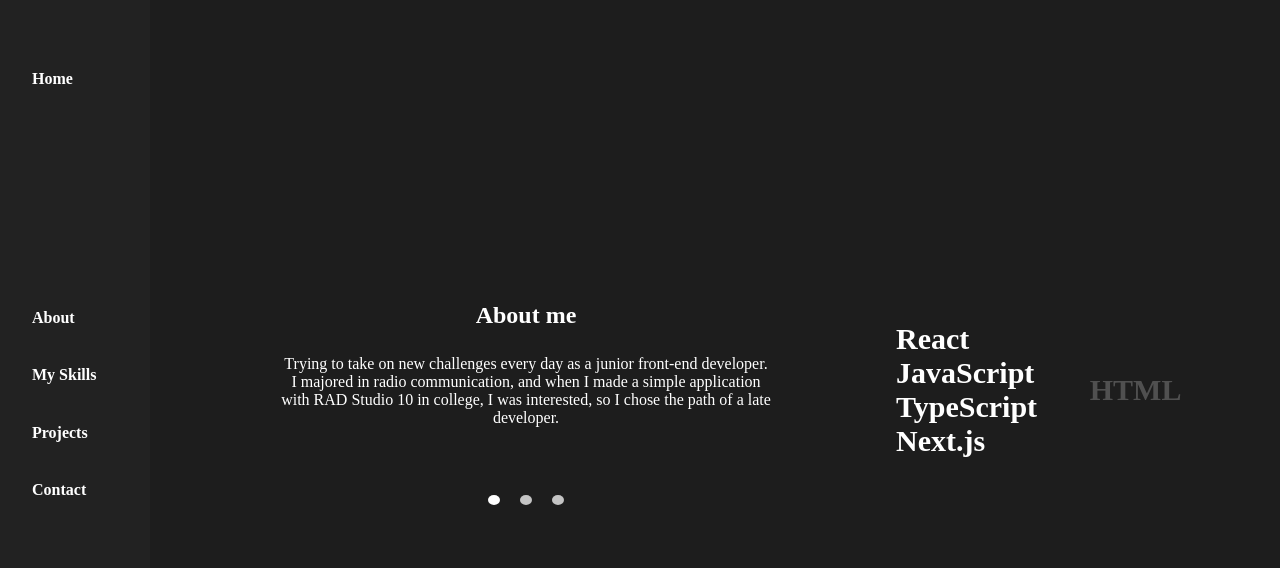
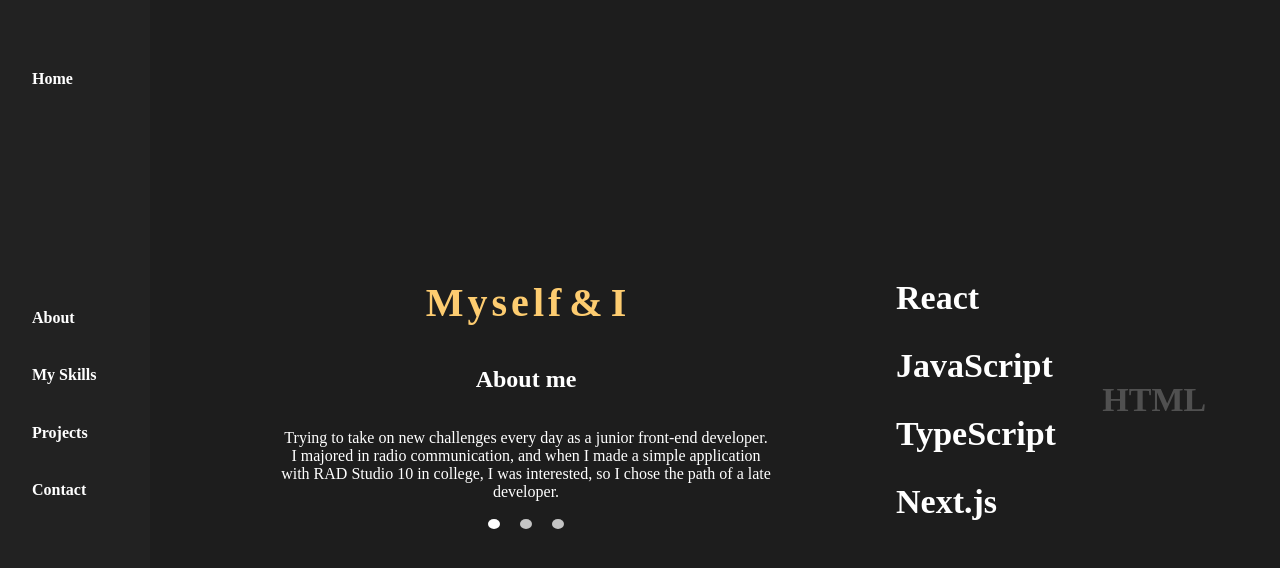
Before and after one commit to wldnr1208/portfolio, a Next.js app in the folder portfolio/: page /about in a window 1280 px wide. Shown: the top 568 px of the page. Built offline with nearby package versions, Linux system fonts and the light colour scheme.

Commit message:
[Feat] about me 완료 my skill 시작

```diff
--- /dev/null
+++ b/portfolio/src/components/LargeTitle.tsx
@@ -0,0 +1,36 @@
+import React from "react";
+import styled from "styled-components";
+
+type LargeTitleProps = {
+  children: React.ReactNode;
+};
+
+const LargeTitle: React.FC<LargeTitleProps> = ({ children }) => {
+  return (
+    <h1>
+      {React.Children.toArray(children).flatMap((child) =>
+        typeof child === "string"
+          ? child
+              .split("")
+              .map((char, index) => (
+                <CharWrapper key={`${char}-${index}`}>{char}</CharWrapper>
+              ))
+          : child
+      )}
+    </h1>
+  );
+};
+
+export default LargeTitle;
+
+const CharWrapper = styled.span`
+  font-size: 2.5rem;
+  display: inline-block;
+  height: 40px;
+  margin: 2px;
+  transition: transform 0.3s ease;
+  color: #fdcc70;
+  &:hover {
+    transform: translateY(-10px);
+  }
+`;
--- a/portfolio/src/pages/about.tsx
+++ b/portfolio/src/pages/about.tsx
@@ -4,6 +4,7 @@ import "react-responsive-carousel/lib/styles/carousel.min.css"; // Carousel CSS
 import styled, { keyframes } from "styled-components";
 import { useTransition, animated } from "react-spring";
 import { CSSProperties } from "react";
+import LargeTitle from "../components/LargeTitle";
 
 const About: React.FC = () => {
   const [showKeywords1, setShowKeywords1] = useState<string[]>([]);
@@ -61,6 +62,7 @@ const About: React.FC = () => {
               showStatus={false}
               emulateTouch
               showArrows={false} // 화살표를 숨깁니다.
+              swipeScrollTolerance={0} // 슬라이드 겹침 문제를 해결하기 위해 추가된 코드
               renderIndicator={(onClickHandler, isSelected, index, label) => (
                 <PagingDot
                   onClick={onClickHandler}
@@ -71,8 +73,9 @@ const About: React.FC = () => {
               )}
             >
               <Slide>
+                <LargeTitle>Myself & I</LargeTitle>
                 <SlideContent>
-                  <h3>About me</h3>
+                  <h2>About me</h2>
                   <p>
                     Trying to take on new challenges every day as a junior
                     front-end developer. <br></br> I majored in radio
@@ -84,7 +87,7 @@ const About: React.FC = () => {
               </Slide>
               <Slide>
                 <SlideContent>
-                  <h3>Education, certificates</h3>
+                  <h2>Education, certificates</h2>
                   <p>
                     Bachelor of Science in Radio Engineering, Kunsan University
                     National Certificate - Broadcasting and Communications
@@ -96,7 +99,7 @@ const About: React.FC = () => {
               </Slide>
               <Slide>
                 <SlideContent>
-                  <h3>My hobbies</h3>
+                  <h2>My hobbies</h2>
                   <p>
                     What I am most interested in now is developing the web with
                     various frameworks.so TypeScript and Next among several
@@ -140,16 +143,18 @@ const Slide = styled.div`
   flex-direction: column;
   justify-content: center;
   align-items: center;
-  height: calc(100% - 50px); // 50px 만큼의 간격을 유지합니다.
+  height: calc(100% - 50px);
   overflow-y: scroll;
-  padding-bottom: 50px; // 페이지 도트와의 간격을 유지하기 위해 패딩을 추가합니다.
 
   // 스크롤 바를 숨깁니다.
   ::-webkit-scrollbar {
     display: none;
   }
-  -ms-overflow-style: none; // Internet Explorer 및 Edge를 대응합니다.
-  scrollbar-width: none; // Firefox를 대응합니다.
+  -ms-overflow-style: none;
+  scrollbar-width: none;
+
+  // 슬라이드 간의 여백 조정
+  margin-bottom: 15%;
 `;
 
 const PagingDot = styled.button`
@@ -196,29 +201,34 @@ const CarouselWrapper = styled.div`
   justify-content: center;
   align-items: center;
   width: 100%;
+  height: 80%; // 높이를 조절
   margin-right: 60px; // 오른쪽 여백 조절
   min-width: 500px;
 `;
 
 const SlideContent = styled.div`
-  max-height: 70%;
+  max-height: 100%;
   overflow-y: auto;
   margin-bottom: 2rem;
-  color: #ffffff; // 글자색 변경
-
-  h3 {
-    font-size: 24px; // 글자 크기 변경
-    line-height: 1.3; // 줄 간격 변경
+  color: #ffffff;
+  display: flex;
+  flex-direction: column;
+  justify-content: center; // 세로 가운데 정렬
+  align-items: center; // 가로 가운데 정렬
+  margin-bottom h3 {
+    font-size: 28px;
+    line-height: 1.5;
   }
 `;
-
 const Keywords = styled.div`
   display: flex;
   flex-direction: row;
   justify-content: center;
   align-items: center;
-  margin-bottom: 20px;
+  margin-top: 60px; // 상단 여백 조절
+  margin-bottom: 60px; // 하단 여백 조절
   margin-left: 60px;
+  height: 200px; // 높이 조절
 `;
 
 const slideIn = keyframes`
@@ -233,12 +243,13 @@ const slideIn = keyframes`
 `;
 
 const Keyword = styled.span`
-  font-size: 30px;
+  font-size: 34px; // 글자 크기 변경
   font-weight: bold;
-  margin: 10px 0;
+  margin: 30px 0; // 상하 여백 조절
   color: #ffffff;
   animation: ${slideIn} 1s ease-in-out forwards;
   opacity: 0;
+  line-height: 2; // 줄 간격 조절
 `;
 
 const KeywordColumn = styled.div`
--- a/portfolio/src/pages/index.tsx
+++ b/portfolio/src/pages/index.tsx
@@ -35,12 +35,6 @@ const Home = () => {
       useEffect(() => {
         changeColor();
       }, []);
-
-      const randomTranslate = () => {
-        const x = Math.random() * 20 - 10;
-        const y = Math.random() * 20 - 10;
-        return `translateX(${x}px) translateY(${y}px)`;
-      };
 
       const handleMouseEnter = () => {
         setHue(Math.random() * 360);
```
Also changed, not shown: portfolio/package.json (+8 -3 lines), portfolio/src/components/progerssBar.tsx (added, +29 -0 lines), portfolio/src/pages/myskill.tsx (+20 -2 lines), 1 other file (tests, documents, lock files or other folders).
